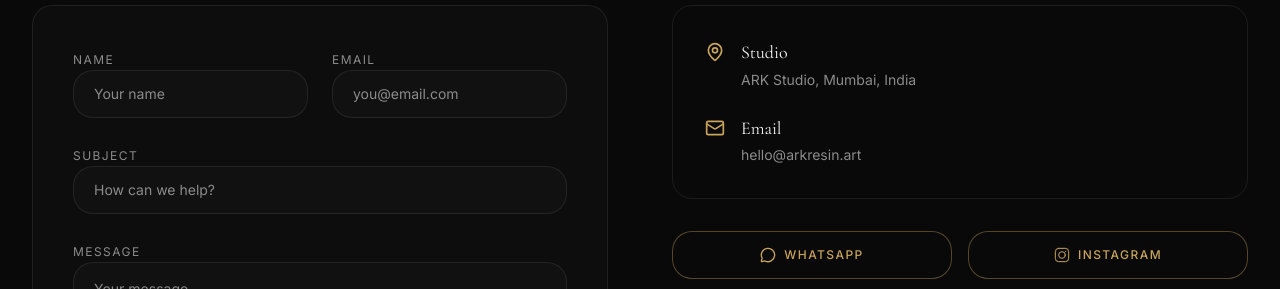
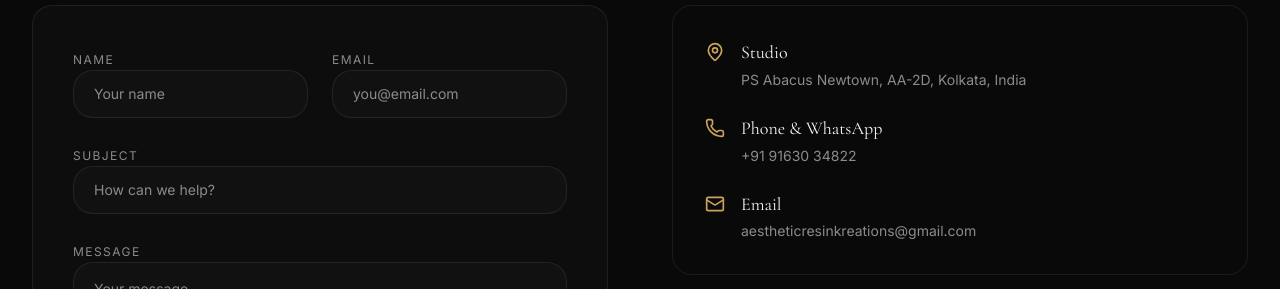
Before and after one commit to krrishjazzz/ark, a Next.js app: page /contact in a window 1280 px wide. Shown: the part 413-702 px from the top of the page. Built offline with nearby package versions, Linux system fonts and the light colour scheme.

Commit message:
Save local changes

```diff
--- a/src/app/(site)/contact/page.tsx
+++ b/src/app/(site)/contact/page.tsx
@@ -1,6 +1,6 @@
 "use client";
 
-import { MessageCircle, Mail, MapPin, Send } from "lucide-react";
+import { MessageCircle, Mail, MapPin, Phone, Send } from "lucide-react";
 import { InstagramIcon } from "@/components/icons/SocialIcons";
 import { SectionHeading } from "@/components/animations/SectionHeading";
 import { FadeIn } from "@/components/animations/FadeIn";
@@ -60,9 +60,19 @@ export default function ContactPage() {
                   <MapPin size={20} className="text-gold mt-1 shrink-0" />
                   <div>
                     <h3 className="font-heading text-lg text-foreground">Studio</h3>
-                    <p className="text-sm text-grey mt-1">
-                      ARK Studio, Mumbai, India
-                    </p>
+                    <p className="text-sm text-grey mt-1">{BRAND.location}</p>
+                  </div>
+                </div>
+                <div className="flex items-start gap-4 mb-6">
+                  <Phone size={20} className="text-gold mt-1 shrink-0" />
+                  <div>
+                    <h3 className="font-heading text-lg text-foreground">Phone & WhatsApp</h3>
+                    <a
+                      href={`tel:+91${BRAND.phoneRaw}`}
+                      className="text-sm text-grey hover:text-gold transition-colors block mt-1"
+                    >
+                      {BRAND.phone}
+                    </a>
                   </div>
                 </div>
                 <div className="flex items-start gap-4">
@@ -98,7 +108,7 @@ export default function ContactPage() {
               <div className="rounded-[20px] border border-border overflow-hidden aspect-video bg-card flex items-center justify-center">
                 <iframe
                   title="ARK Studio Location"
-                  src="https://maps.google.com/maps?q=Mumbai%2C%20India&z=12&output=embed"
+                  src={`https://maps.google.com/maps?q=${encodeURIComponent(BRAND.location)}&z=14&output=embed`}
                   className="w-full h-full border-0"
                   loading="lazy"
                   referrerPolicy="no-referrer-when-downgrade"
--- a/src/app/(site)/privacy/page.tsx
+++ b/src/app/(site)/privacy/page.tsx
@@ -1,5 +1,6 @@
 import type { Metadata } from "next";
 import { SectionHeading } from "@/components/animations/SectionHeading";
+import { BRAND } from "@/lib/constants";
 
 export const metadata: Metadata = {
   title: "Privacy Policy",
@@ -13,7 +14,7 @@ export default function PrivacyPage() {
         <div className="space-y-6 text-grey leading-relaxed text-sm">
           <p>ARK Aesthetic Resin Kreations respects your privacy. We collect only the information necessary to process orders and communicate with you.</p>
           <p>We do not sell or share your personal data with third parties except as required for order fulfillment and payment processing.</p>
-          <p>For questions, contact hello@arkresin.art</p>
+          <p>For questions, contact {BRAND.email}</p>
         </div>
       </div>
     </div>
--- a/src/components/checkout/CheckoutForm.tsx
+++ b/src/components/checkout/CheckoutForm.tsx
@@ -169,7 +169,7 @@ export function CheckoutForm() {
                 type="tel"
                 value={customer.phone}
                 onChange={(e) => updateField("phone", e.target.value)}
-                placeholder="+91 98765 43210"
+                placeholder={BRAND.phone}
                 required
               />
             </div>
--- a/src/lib/constants.ts
+++ b/src/lib/constants.ts
@@ -4,12 +4,14 @@ export const BRAND = {
   tagline: "Beyond Cars. Beyond Limits.",
   description:
     "Handcrafted resin masterpieces inspired by machines, emotion and timeless craftsmanship.",
-  email: "hello@arkresin.art",
-  phone: "+91 98765 43210",
+  email: "aestheticresinkreations@gmail.com",
+  phone: "+91 91630 34822",
+  phoneRaw: "9163034822",
+  location: "PS Abacus Newtown, AA-2D, Kolkata, India",
   instagram: "https://www.instagram.com/aestheticresinkreations/",
   facebook: "https://www.facebook.com/profile.php?id=61591768516700",
   instagramHandle: "aestheticresinkreations",
-  whatsapp: "https://wa.me/919876543210",
+  whatsapp: "https://wa.me/919163034822",
 } as const;
 
 export const IMAGES = {
```
